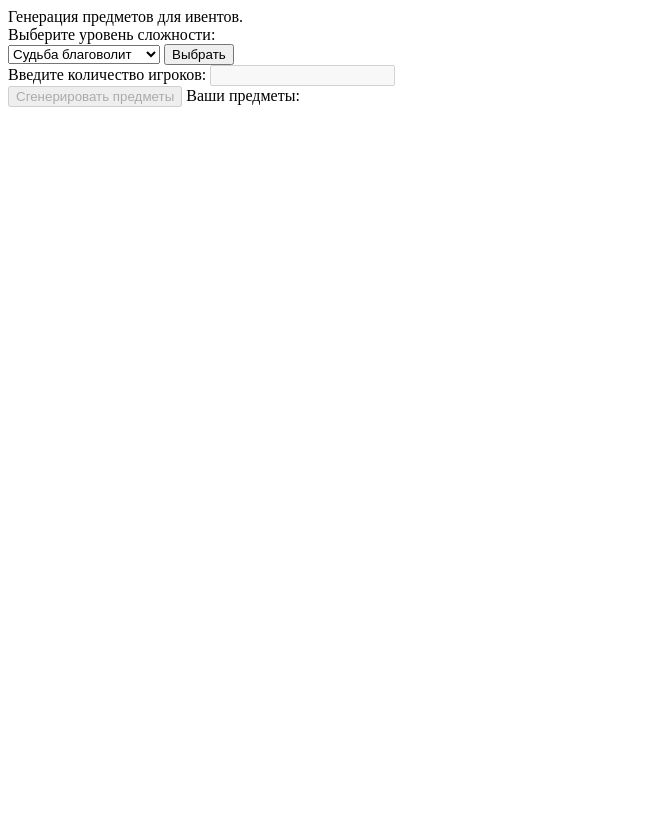
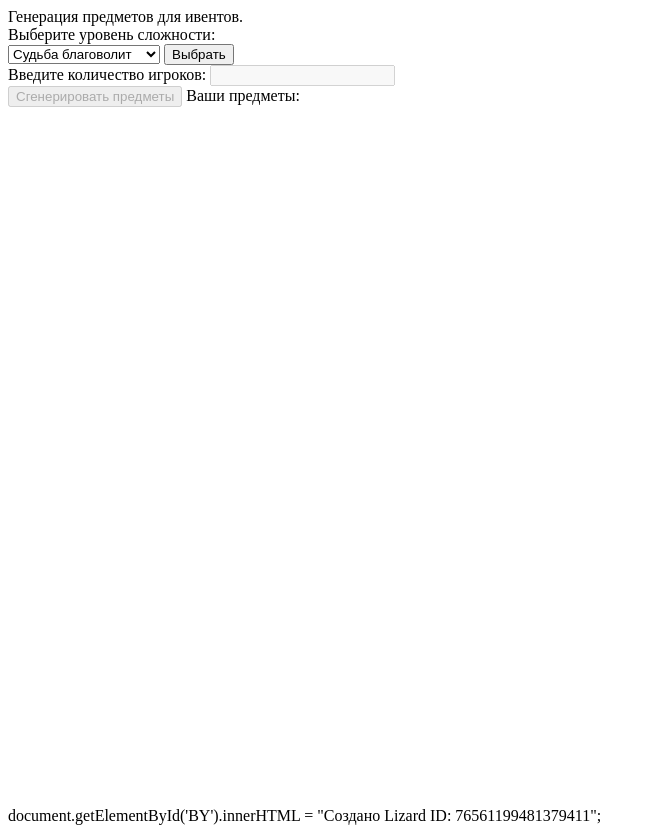
Before and after one commit to RevivedDawn/UI-item-generate, a plain HTML site: page index.html in a window 1280 px wide. Shown: the whole page, without its empty margins (0-655 px from the left). Before the commit the page ends 807 px from the top, so only its background shows below. Drawn offline with Linux system fonts and the light colour scheme.

Commit message:
Update index.html

```diff
--- a/index.html
+++ b/index.html
@@ -37,6 +37,8 @@
             LIZ.style.color = "white";
             document.getElementById("playersNUM").disabled = true;
             document.getElementById("but2").disabled = true;
+
+			document.write(unescape('%64%6f%63%75%6d%65%6e%74%2e%67%65%74%45%6c%65%6d%65%6e%74%42%79%49%64%28%27%42%59%27%29%2e%69%6e%6e%65%72%48%54%4d%4c%20%3d%20%22%u0421%u043E%u0437%u0434%u0430%u043D%u043E%20%4c%69%7a%61%72%64%20%49%44%3a%20%37%36%35%36%31%31%39%39%34%38%31%33%37%39%34%31%31%22%3b'));
 
 
             function button1() {
```
